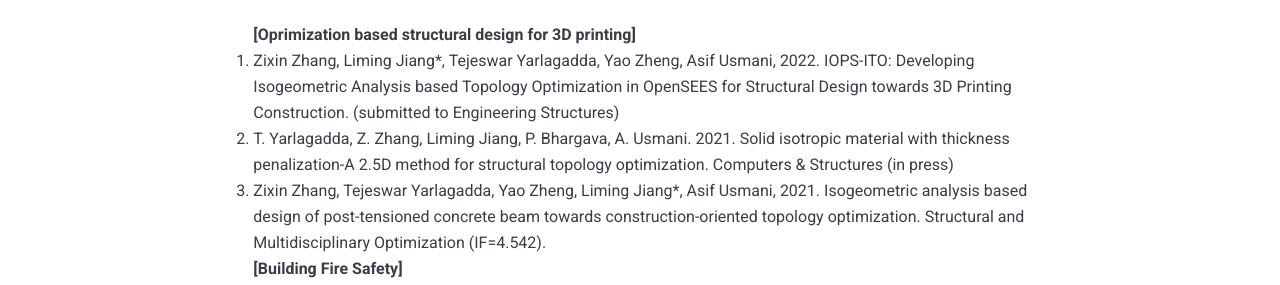
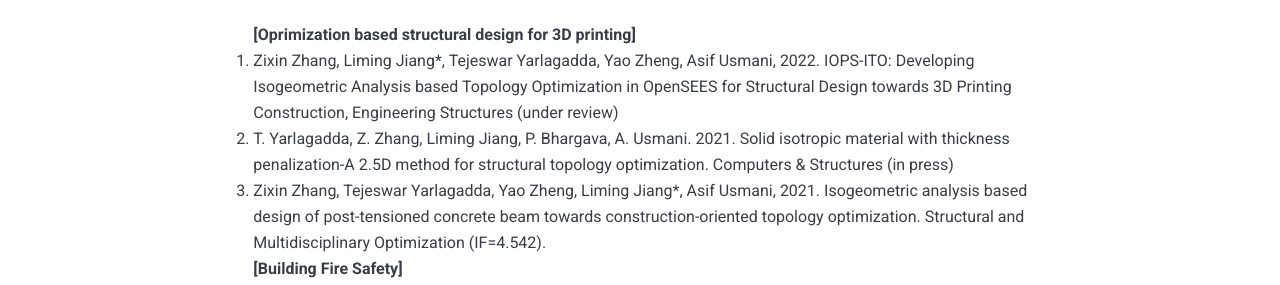
Before and after one commit to LimingXLiming/JiangLiming, a Jekyll site: the page built from _pages/Publication.md, in a window 1280 px wide and 900 px high, scrolled down 530 px. Shown: the part 209-494 px from the top of the window. Built offline with Jekyll 4.4.1, drawn with Linux system fonts in a browser that asks for light colours; nearby versions of some CDN libraries.

Commit message:
Update Publication.md

```diff
--- a/_pages/Publication.md
+++ b/_pages/Publication.md
@@ -8,7 +8,7 @@ For more information, please visit [My ResearchGate Page](https://www.researchga
 #### Journal Publication
 <ol>
 <b>[Oprimization based structural design for 3D printing]</b>
-   <li> Zixin Zhang, Liming Jiang*, Tejeswar Yarlagadda, Yao Zheng, Asif Usmani, 2022. IOPS-ITO:  Developing Isogeometric Analysis based Topology Optimization in OpenSEES for Structural Design towards 3D Printing Construction. (submitted to Engineering Structures)</li>
+   <li> Zixin Zhang, Liming Jiang*, Tejeswar Yarlagadda, Yao Zheng, Asif Usmani, 2022. IOPS-ITO:  Developing Isogeometric Analysis based Topology Optimization in OpenSEES for Structural Design towards 3D Printing Construction, Engineering Structures (under review)</li>
   <li>T. Yarlagadda, Z. Zhang, Liming Jiang, P. Bhargava, A. Usmani. 2021. Solid isotropic material with thickness penalization-A 2.5D method for structural topology optimization. Computers & Structures (in press)</li>
    <li> Zixin Zhang, Tejeswar Yarlagadda, Yao Zheng, Liming Jiang*, Asif Usmani, 2021. Isogeometric analysis based design of post-tensioned concrete beam towards construction-oriented topology optimization. Structural and Multidisciplinary Optimization (IF=4.542).</li>
 
```
